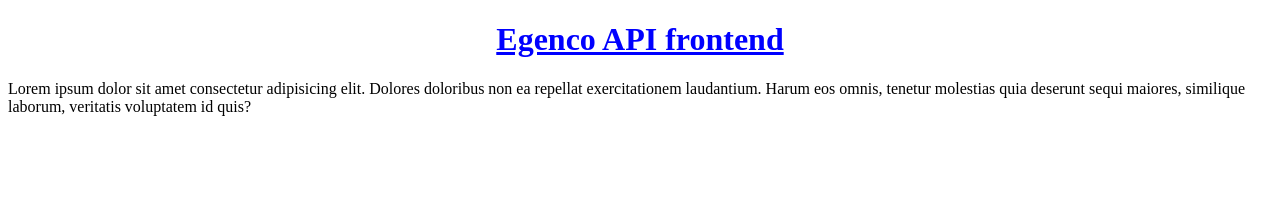
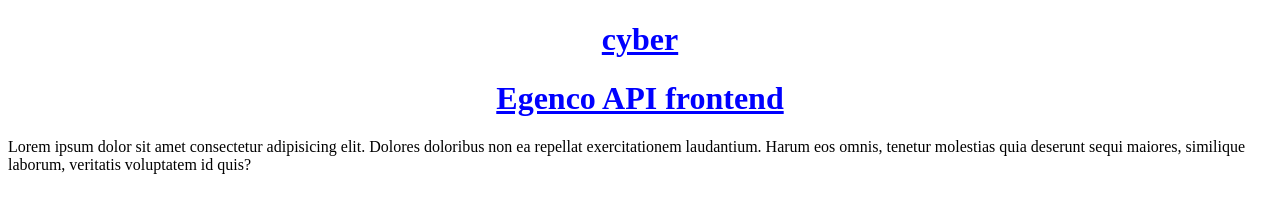
Before and after one commit to Melvin-Kalidozo/website, a plain HTML site: page index.html in a window 1280 px wide. Drawn offline with Linux system fonts and the light colour scheme.

Commit message:
added new h1

```diff
--- a/index.html
+++ b/index.html
@@ -7,6 +7,7 @@
     <title>Document</title>
 </head>
 <body>
+    <h1>cyber</h1>
     <h1>Egenco API frontend</h1>
     <p>Lorem ipsum dolor sit amet consectetur adipisicing elit. Dolores doloribus non ea repellat exercitationem laudantium. Harum eos omnis, tenetur molestias quia deserunt sequi maiores, similique laborum, veritatis voluptatem id quis?</p>
 </body>
```
